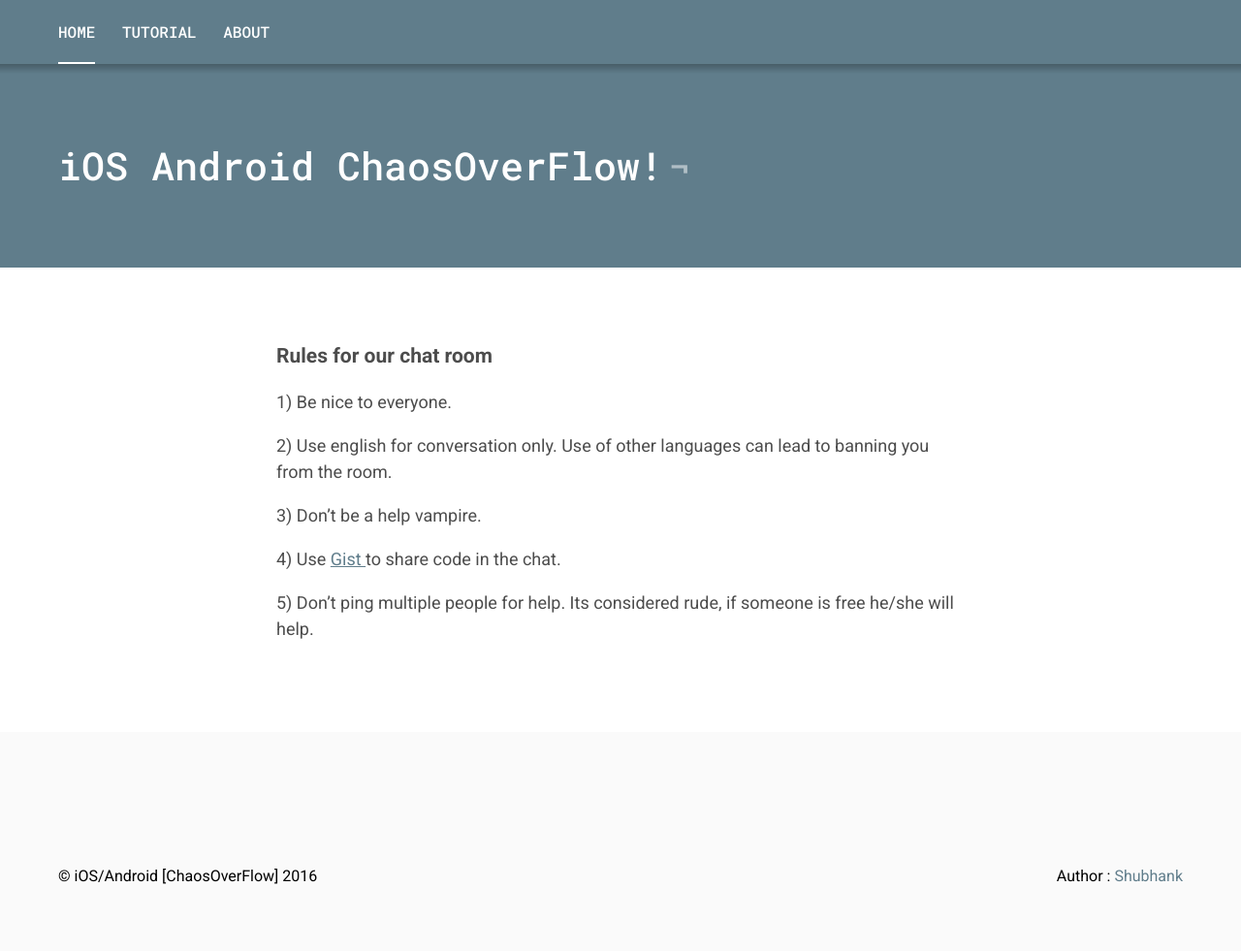
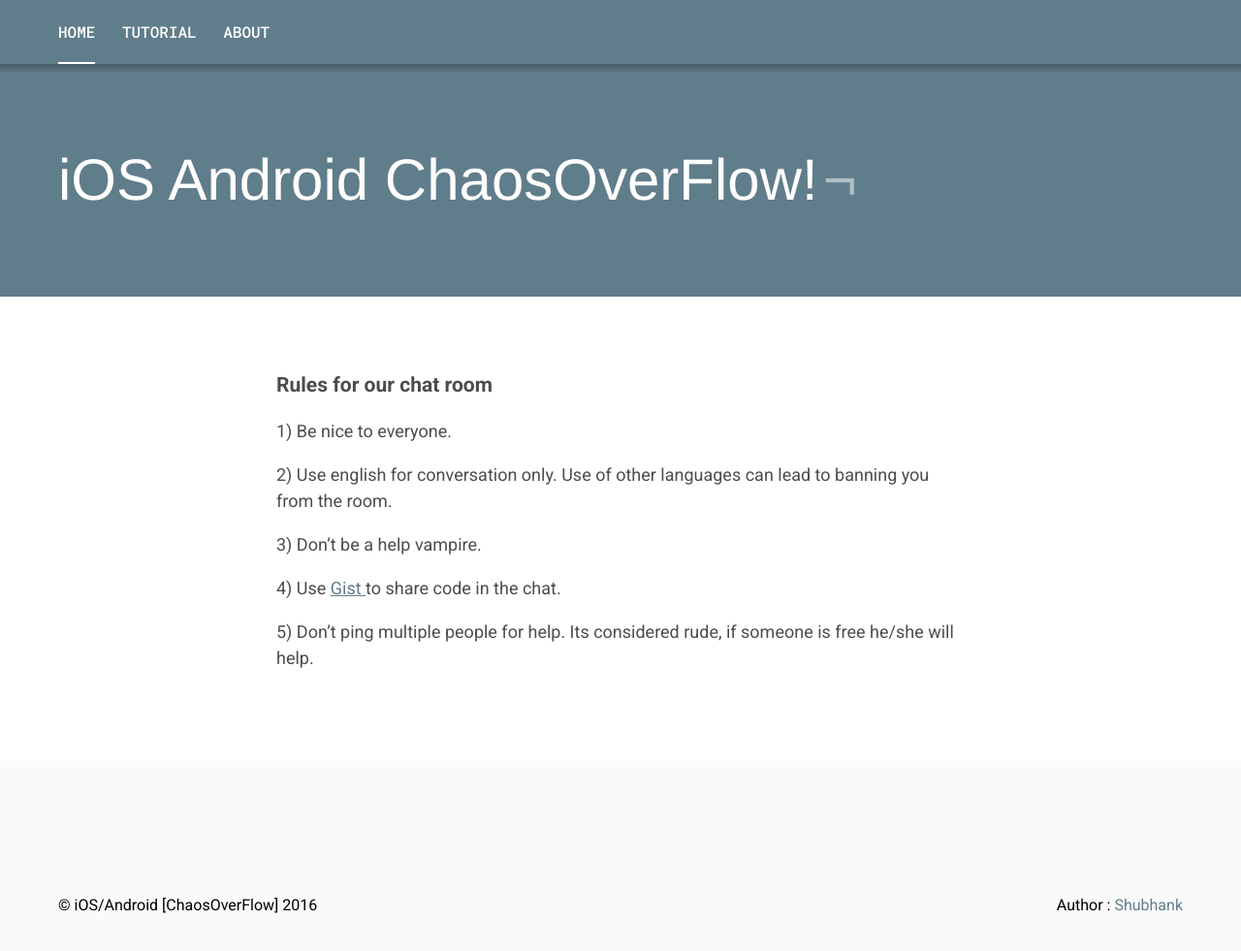
Before and after one commit to Shubhank101/iOSAndroidChaosOverFlow, a Jekyll site: the page built from index.markdown, in a window 1280 px wide and 1085 px high. Shown: the top 981 px of the window at 97% size. Built offline with Jekyll 4.4.1, drawn with Linux system fonts in a browser that asks for light colours.

Commit message:
Fixed CSS

```diff
--- a/_sass/components/_header.scss
+++ b/_sass/components/_header.scss
@@ -12,8 +12,10 @@
 
 .c-header__title {
   position: relative;
-  @include ff--mono(500);
+  font-family: 'Helvetica', monospace;
+  font-weight: 200;
   @include fs--title;
+  font-size: 6rem;
   color: $c__white;
 
   &:after {
```
